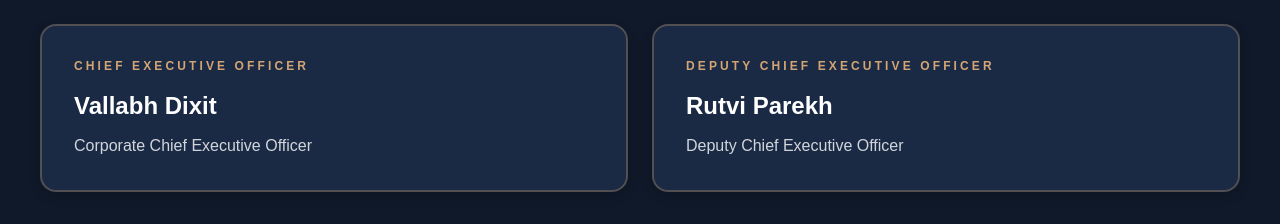
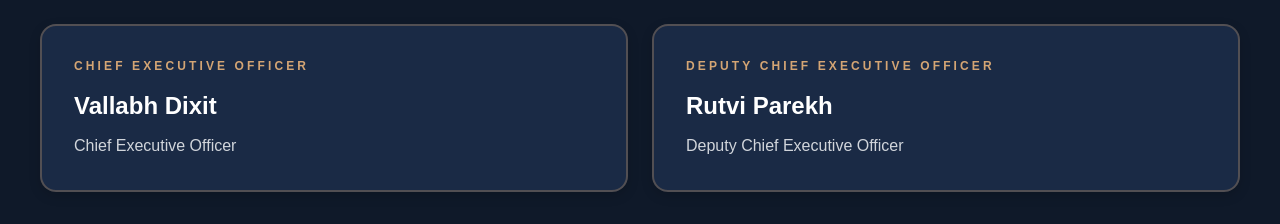
Before and after one commit to Rudrakshgupta22/ElCWEB, a React (Vite) app: page / in a window 1280 px wide. Shown: the part 3620-3844 px from the top of the page. Built offline with nearby package versions, Linux system fonts and the light colour scheme; the HTML template or start-up script is replaced by a standard one.

Commit message:
Corporate

```diff
--- a/src/components/Departments.jsx
+++ b/src/components/Departments.jsx
@@ -2,7 +2,7 @@ const leadership = [
   {
     role: 'Chief Executive Officer',
     name: 'Vallabh Dixit',
-    title: 'Corporate Chief Executive Officer'
+    title: 'Chief Executive Officer'
   },
   {
     role: 'Deputy Chief Executive Officer',
```
